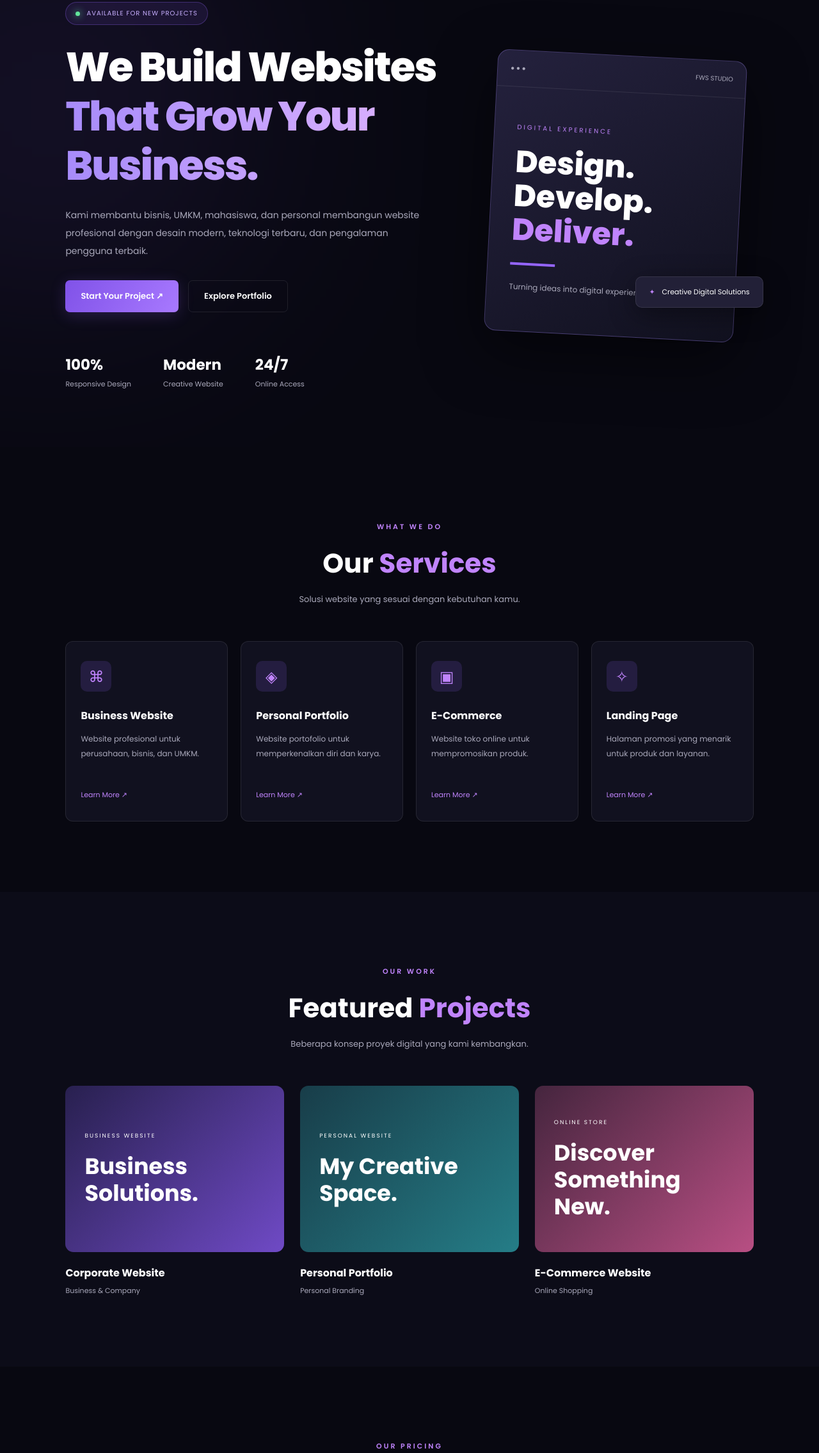
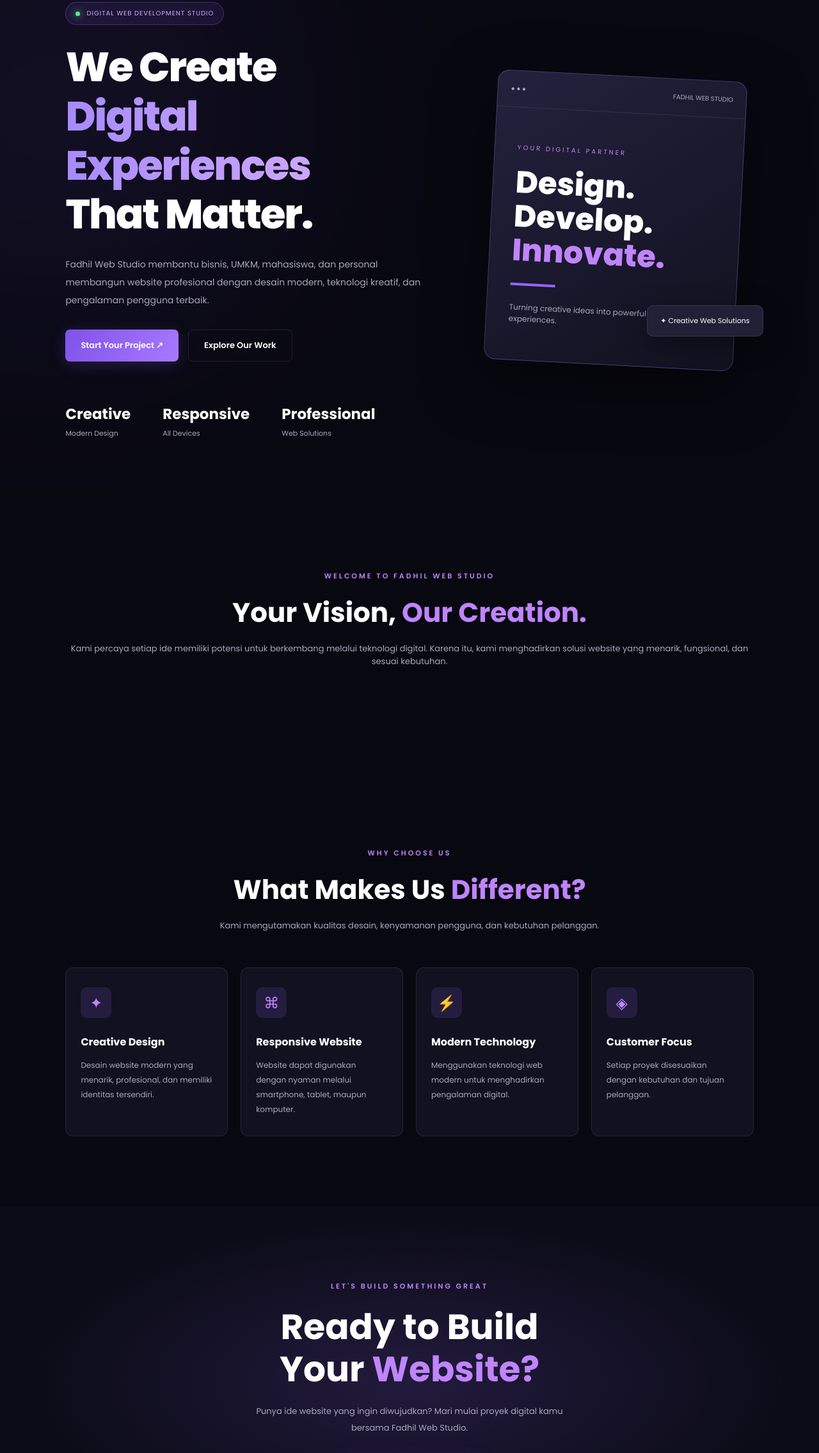
Before and after one commit to fadhilahmuhammad604-collab/fadhil-web-studio, a plain HTML site: page index.html in a window 1280 px wide. Shown: the part 147-2418 px from the top of the page at 64% size. Drawn offline with Linux system fonts and the light colour scheme.

Commit message:
Revise meta tags and enhance navbar layout
Updated the website's meta description and title for better SEO and branding. Enhanced the navbar and hero section for improved user experience.

```diff
--- a/index.html
+++ b/index.html
@@ -1,255 +1,304 @@
+
 <!DOCTYPE html>
 <html lang="id">
 <head>
     <meta charset="UTF-8">
     <meta name="viewport" content="width=device-width, initial-scale=1.0">
-    <meta name="description" content="Fadhil Web Studio menyediakan jasa pembuatan website profesional, modern, dan responsif.">
-    <title>Fadhil Web Studio | Digital Web Solutions</title>
+
+    <meta name="description" content="Fadhil Web Studio - Jasa pembuatan website profesional, modern, dan responsif untuk bisnis, UMKM, dan personal.">
+
+    <title>Fadhil Web Studio | Build Your Digital Future</title>
 
     <link rel="stylesheet" href="style.css">
+
     <link rel="preconnect" href="https://fonts.googleapis.com">
     <link href="https://fonts.googleapis.com/css2?family=Poppins:wght@300;400;500;600;700;800&display=swap" rel="stylesheet">
 </head>
+
 <body>
 
 <!-- NAVBAR -->
 <header class="navbar">
-        <a href="#" class="logo">FADHIL<span>.</span></a>
+
+    <a href="index.html" class="logo">
+        FADHIL<span>.</span>
+    </a>
 
     <nav id="navMenu">
-            <a href="#home">Home</a>
-            <a href="#services">Services</a>
-            <a href="#portfolio">Portfolio</a>
-            <a href="#pricing">Pricing</a>
-            <a href="#contact">Contact</a>
+        <a href="index.html" class="active">Home</a>
+        <a href="services.html">Services</a>
+        <a href="portfolio.html">Portfolio</a>
+        <a href="pricing.html">Pricing</a>
+        <a href="contact.html">Contact</a>
     </nav>
 
-        <a href="#contact" class="nav-button">Let's Talk ↗</a>
+    <a href="contact.html" class="nav-button">
+        Let's Talk ↗
+    </a>
 
-        <button class="menu-toggle" id="menuToggle">☰</button>
+    <button class="menu-toggle" id="menuToggle">
+        ☰
+    </button>
+
 </header>
 
-    <!-- HERO -->
+
+<!-- HERO SECTION -->
 <section class="hero" id="home">
+
     <div class="hero-content">
+
         <div class="availability">
-                <span></span> AVAILABLE FOR NEW PROJECTS
+            <span></span>
+            DIGITAL WEB DEVELOPMENT STUDIO
         </div>
 
         <h1>
-                We Build Websites
-                <span>That Grow Your Business.</span>
+            We Create
+            <span>Digital Experiences</span>
+            That Matter.
         </h1>
 
         <p>
-                Kami membantu bisnis, UMKM, mahasiswa, dan personal
-                membangun website profesional dengan desain modern,
-                teknologi terbaru, dan pengalaman pengguna terbaik.
+            Fadhil Web Studio membantu bisnis, UMKM,
+            mahasiswa, dan personal membangun website
+            profesional dengan desain modern, teknologi
+            kreatif, dan pengalaman pengguna terbaik.
         </p>
 
         <div class="hero-buttons">
-                <a href="#contact" class="primary-button">
+
+            <a href="contact.html" class="primary-button">
                 Start Your Project ↗
             </a>
 
-                <a href="#portfolio" class="secondary-button">
-                    Explore Portfolio
+            <a href="portfolio.html" class="secondary-button">
+                Explore Our Work
             </a>
+
         </div>
 
         <div class="hero-stats">
+
             <div>
-                    <h3>100%</h3>
-                    <p>Responsive Design</p>
-                </div>
-                <div>
-                    <h3>Modern</h3>
-                    <p>Creative Website</p>
-                </div>
-                <div>
-                    <h3>24/7</h3>
-                    <p>Online Access</p>
-                </div>
-            </div>
+                <h3>Creative</h3>
+                <p>Modern Design</p>
             </div>
 
+            <div>
+                <h3>Responsive</h3>
+                <p>All Devices</p>
+            </div>
+
+            <div>
+                <h3>Professional</h3>
+                <p>Web Solutions</p>
+            </div>
+
+        </div>
+
+    </div>
+
+
     <div class="hero-visual">
+
         <div class="visual-card">
+
             <div class="visual-top">
                 <span>● ● ●</span>
-                    <span>FWS STUDIO</span>
+                <span>FADHIL WEB STUDIO</span>
             </div>
 
             <div class="visual-content">
-                    <div class="visual-label">DIGITAL EXPERIENCE</div>
-                    <h2>Design.<br>Develop.<br><span>Deliver.</span></h2>
+
+                <div class="visual-label">
+                    YOUR DIGITAL PARTNER
+                </div>
+
+                <h2>
+                    Design.<br>
+                    Develop.<br>
+                    <span>Innovate.</span>
+                </h2>
+
                 <div class="visual-line"></div>
-                    <p>Turning ideas into digital experiences.</p>
+
+                <p>
+                    Turning creative ideas into
+                    powerful digital experiences.
+                </p>
+
             </div>
+
         </div>
 
         <div class="floating-card">
-                <span>✦</span>
-                Creative Digital Solutions
+            ✦ Creative Web Solutions
         </div>
+
     </div>
+
 </section>
 
-    <!-- SERVICES -->
-    <section class="section" id="services">
+
+<!-- INTRODUCTION -->
+<section class="section introduction">
+
     <div class="section-heading">
-            <span class="eyebrow">WHAT WE DO</span>
-            <h2>Our <span>Services</span></h2>
-            <p>Solusi website yang sesuai dengan kebutuhan kamu.</p>
+
+        <span class="eyebrow">
+            WELCOME TO FADHIL WEB STUDIO
+        </span>
+
+        <h2>
+            Your Vision,
+            <span>Our Creation.</span>
+        </h2>
+
+        <p>
+            Kami percaya setiap ide memiliki potensi
+            untuk berkembang melalui teknologi digital.
+            Karena itu, kami menghadirkan solusi website
+            yang menarik, fungsional, dan sesuai kebutuhan.
+        </p>
+
     </div>
 
-        <div class="service-grid">
-            <div class="service-card">
-                <div class="service-icon">⌘</div>
-                <h3>Business Website</h3>
-                <p>Website profesional untuk perusahaan, bisnis, dan UMKM.</p>
-                <a href="#contact">Learn More ↗</a>
+</section>
+
+
+<!-- WHY CHOOSE US -->
+<section class="section">
+
+    <div class="section-heading">
+
+        <span class="eyebrow">
+            WHY CHOOSE US
+        </span>
+
+        <h2>
+            What Makes Us
+            <span>Different?</span>
+        </h2>
+
+        <p>
+            Kami mengutamakan kualitas desain,
+            kenyamanan pengguna, dan kebutuhan pelanggan.
+        </p>
+
     </div>
 
+
+    <div class="service-grid">
+
         <div class="service-card">
-                <div class="service-icon">◈</div>
-                <h3>Personal Portfolio</h3>
-                <p>Website portofolio untuk memperkenalkan diri dan karya.</p>
-                <a href="#contact">Learn More ↗</a>
+
+            <div class="service-icon">✦</div>
+
+            <h3>Creative Design</h3>
+
+            <p>
+                Desain website modern yang menarik,
+                profesional, dan memiliki identitas tersendiri.
+            </p>
+
         </div>
 
+
         <div class="service-card">
-                <div class="service-icon">▣</div>
-                <h3>E-Commerce</h3>
-                <p>Website toko online untuk mempromosikan produk.</p>
-                <a href="#contact">Learn More ↗</a>
+
+            <div class="service-icon">⌘</div>
+
+            <h3>Responsive Website</h3>
+
+            <p>
+                Website dapat digunakan dengan nyaman
+                melalui smartphone, tablet, maupun komputer.
+            </p>
+
         </div>
 
+
         <div class="service-card">
-                <div class="service-icon">✧</div>
-                <h3>Landing Page</h3>
-                <p>Halaman promosi yang menarik untuk produk dan layanan.</p>
-                <a href="#contact">Learn More ↗</a>
+
+            <div class="service-icon">⚡</div>
+
+            <h3>Modern Technology</h3>
+
+            <p>
+                Menggunakan teknologi web modern
+                untuk menghadirkan pengalaman digital.
+            </p>
+
         </div>
+
+
+        <div class="service-card">
+
+            <div class="service-icon">◈</div>
+
+            <h3>Customer Focus</h3>
+
+            <p>
+                Setiap proyek disesuaikan dengan
+                kebutuhan dan tujuan pelanggan.
+            </p>
+
         </div>
+
+    </div>
+
 </section>
 
-    <!-- PORTFOLIO -->
-    <section class="section portfolio-section" id="portfolio">
-        <div class="section-heading">
-            <span class="eyebrow">OUR WORK</span>
-            <h2>Featured <span>Projects</span></h2>
-            <p>Beberapa konsep proyek digital yang kami kembangkan.</p>
+
+<!-- CALL TO ACTION -->
+<section class="section contact-section">
+
+    <div class="contact-content">
+
+        <span class="eyebrow">
+            LET'S BUILD SOMETHING GREAT
+        </span>
+
+        <h2>
+            Ready to Build<br>
+            Your <span>Website?</span>
+        </h2>
+
+        <p>
+            Punya ide website yang ingin diwujudkan?
+            Mari mulai proyek digital kamu bersama
+            Fadhil Web Studio.
+        </p>
+
+        <a href="contact.html" class="primary-button">
+            Let's Discuss Your Project ↗
+        </a>
+
     </div>
 
-        <div class="portfolio-grid">
-            <div class="portfolio-card">
-                <div class="portfolio-preview preview-one">
-                    <span>BUSINESS WEBSITE</span>
-                    <h3>Business<br>Solutions.</h3>
-                </div>
-                <h3>Corporate Website</h3>
-                <p>Business & Company</p>
-            </div>
-
-            <div class="portfolio-card">
-                <div class="portfolio-preview preview-two">
-                    <span>PERSONAL WEBSITE</span>
-                    <h3>My Creative<br>Space.</h3>
-                </div>
-                <h3>Personal Portfolio</h3>
-                <p>Personal Branding</p>
-            </div>
-
-            <div class="portfolio-card">
-                <div class="portfolio-preview preview-three">
-                    <span>ONLINE STORE</span>
-                    <h3>Discover<br>Something New.</h3>
-                </div>
-                <h3>E-Commerce Website</h3>
-                <p>Online Shopping</p>
-            </div>
-        </div>
 </section>
 
-    <!-- PRICING -->
-    <section class="section" id="pricing">
-        <div class="section-heading">
-            <span class="eyebrow">OUR PRICING</span>
-            <h2>Choose Your <span>Plan</span></h2>
-            <p>Paket layanan yang dapat disesuaikan dengan kebutuhan.</p>
-        </div>
-
-        <div class="pricing-grid">
-            <div class="price-card">
-                <h3>Basic</h3>
-                <p>Untuk kebutuhan personal.</p>
-                <h2>Rp250K</h2>
-                <ul>
-                    <li>✓ Website 1 halaman</li>
-                    <li>✓ Responsive design</li>
-                    <li>✓ Desain modern</li>
-                    <li>✓ Integrasi WhatsApp</li>
-                </ul>
-                <a href="#contact" class="secondary-button">Choose Plan</a>
-            </div>
-
-            <div class="price-card featured">
-                <div class="popular">MOST POPULAR</div>
-                <h3>Professional</h3>
-                <p>Untuk bisnis dan UMKM.</p>
-                <h2>Rp500K</h2>
-                <ul>
-                    <li>✓ Hingga 5 halaman</li>
-                    <li>✓ Responsive design</li>
-                    <li>✓ Modern animations</li>
-                    <li>✓ Contact integration</li>
-                </ul>
-                <a href="#contact" class="primary-button">Choose Plan</a>
-            </div>
-
-            <div class="price-card">
-                <h3>Premium</h3>
-                <p>Untuk kebutuhan lebih lengkap.</p>
-                <h2>Rp1JT+</h2>
-                <ul>
-                    <li>✓ Website custom</li>
-                    <li>✓ Desain eksklusif</li>
-                    <li>✓ Fitur tambahan</li>
-                    <li>✓ Konsultasi proyek</li>
-                </ul>
-                <a href="#contact" class="secondary-button">Choose Plan</a>
-            </div>
-        </div>
-
-        <p class="price-note">
-            *Harga merupakan harga awal ilustratif dan dapat berubah sesuai kebutuhan proyek.
-        </p>
-    </section>
-
-    <!-- CONTACT -->
-    <section class="section contact-section" id="contact">
-        <div class="contact-content">
-            <span class="eyebrow">LET'S WORK TOGETHER</span>
-            <h2>Have a Project<br>in <span>Mind?</span></h2>
-            <p>
-                Mari wujudkan ide kamu menjadi website profesional.
-                Hubungi kami untuk konsultasi proyek.
-            </p>
-
-            <a href="#" id="whatsappButton" class="primary-button">
-                Contact via WhatsApp ↗
-            </a>
-        </div>
-    </section>
 
 <!-- FOOTER -->
 <footer>
-        <a href="#" class="logo">FADHIL<span>.</span></a>
-        <p>© 2026 Fadhil Web Studio. All Rights Reserved.</p>
-        <a href="#home">Back to Top ↑</a>
+
+    <a href="index.html" class="logo">
+        FADHIL<span>.</span>
+    </a>
+
+    <p>
+        © 2026 Fadhil Web Studio. All Rights Reserved.
+    </p>
+
+    <a href="contact.html">
+        Let's Connect ↗
+    </a>
+
 </footer>
 
+
 <script src="script.js"></script>
+
 </body>
 </html>
```
Lines whose indentation alone changed are shown as unchanged.
